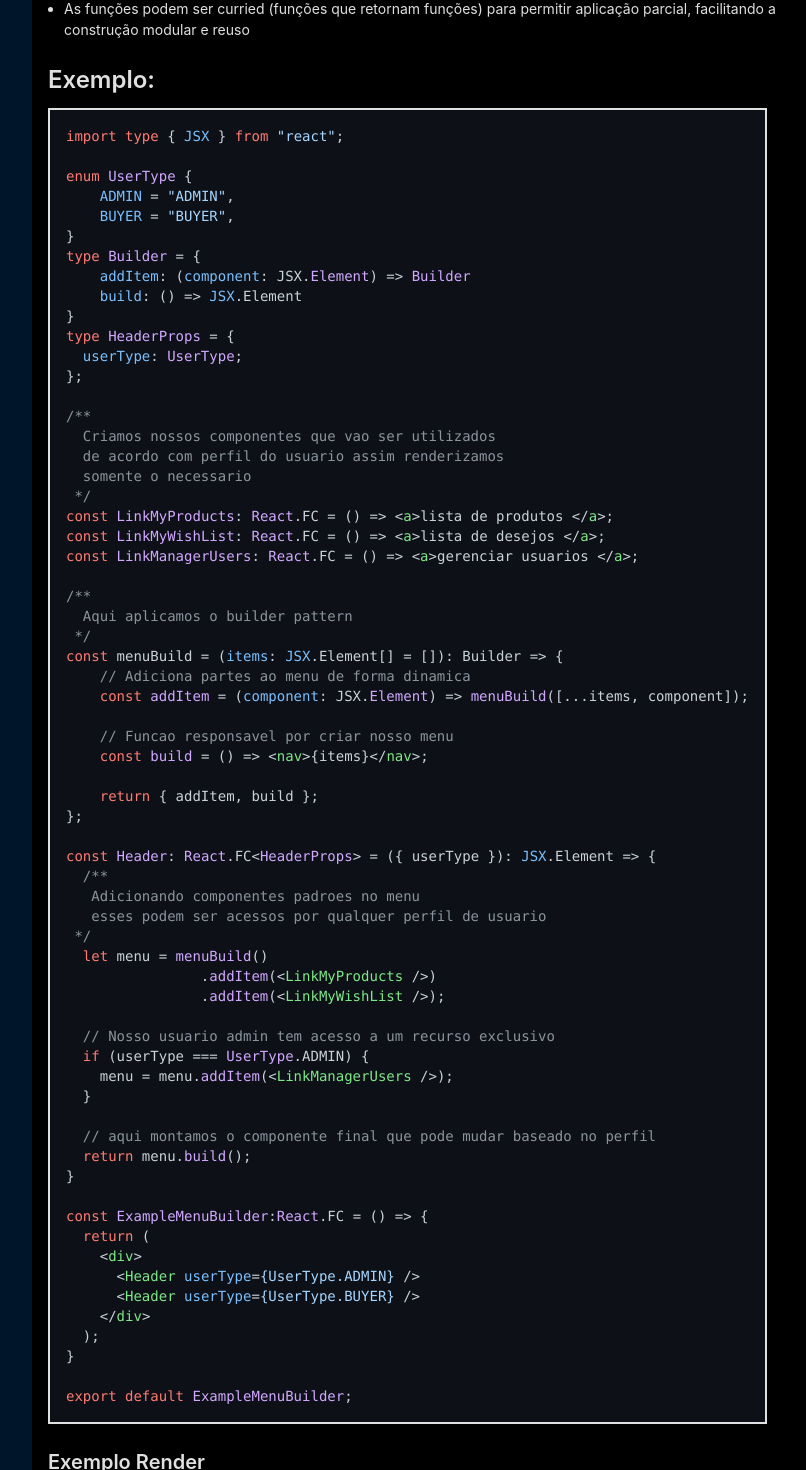
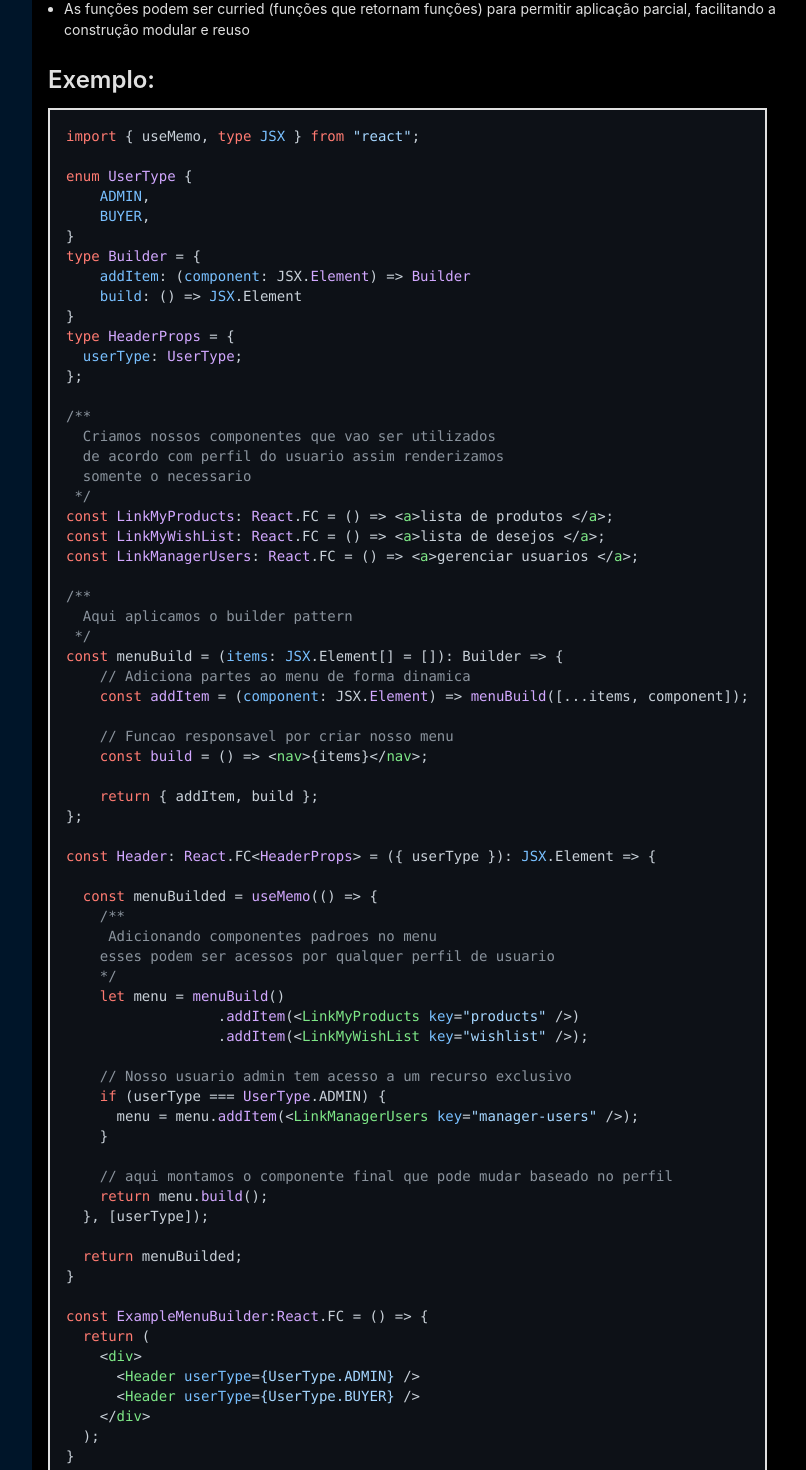
Before and after one commit to silveiracamilo/refactoring-react, a React (Vite) app: page /design-patterns/creational/builder in a window 1280 px wide. Shown: the part 440-1910 px from the top of the page, without its empty margins (168-974 px from the left). Built offline with nearby package versions, Linux system fonts and the light colour scheme.

Commit message:
refactor: examples apply best pratices

```diff
--- a/src/features/designPatterns/features/creational/features/abstractFactory/sample/ExampleProfileAbstractFactory.tsx
+++ b/src/features/designPatterns/features/creational/features/abstractFactory/sample/ExampleProfileAbstractFactory.tsx
@@ -1,3 +1,6 @@
+import { Button } from "antd";
+import { useMemo } from "react";
+
 /*
   Caracteristicas compartilhas entre nossos componentes
   criamos as type abaixo para garantir que
@@ -69,12 +72,15 @@ const SellerProfileFactory = (navigate: NavigateType) =>
   componente que compartilhe o comportamento
   definido nas types
 */
-const ProfileUser = (props: ProfileProps) => {
-  const { factory } = props;
-  const { style, type, goToProfile } = factory.createProfile();
+const ProfileUser: React.FC<ProfileProps> = ({ factory }) => {
+  const { style, type, goToProfile } = useMemo(
+    () => factory.createProfile(),
+    [factory]
+  );
+
   return (
     <div className={style}>
-      <button onClick={() => goToProfile()}>{type}</button>
+      <Button onClick={() => goToProfile()}>{type}</Button>
     </div>
   );
 }
--- a/src/features/designPatterns/features/creational/features/abstractFactory/sample/exampleProfileAbstractFactoryCode.ts
+++ b/src/features/designPatterns/features/creational/features/abstractFactory/sample/exampleProfileAbstractFactoryCode.ts
@@ -1,5 +1,8 @@
 export const exampleProfileAbstractFactoryCode =
-`/*
+`import { Button } from "antd";
+import { useMemo } from "react";
+
+/*
   Caracteristicas compartilhas entre nossos componentes
   criamos as type abaixo para garantir que
   nao vamos criar um componente invalido
@@ -70,12 +73,15 @@ const SellerProfileFactory = (navigate: NavigateType) =>
   componente que compartilhe o comportamento
   definido nas types
 */
-const ProfileUser = (props: ProfileProps) => {
-  const { factory } = props;
-  const { style, type, goToProfile } = factory.createProfile();
+const ProfileUser: React.FC<ProfileProps> = ({ factory }) => {
+  const { style, type, goToProfile } = useMemo(
+    () => factory.createProfile(),
+    [factory]
+  );
+
   return (
     <div className={style}>
-      <button onClick={() => goToProfile()}>{type}</button>
+      <Button onClick={() => goToProfile()}>{type}</Button>
     </div>
   );
 }
--- a/src/features/designPatterns/features/creational/features/builder/sample/ExampleCharacterBuilder.tsx
+++ b/src/features/designPatterns/features/creational/features/builder/sample/ExampleCharacterBuilder.tsx
@@ -1,3 +1,5 @@
+import { useMemo } from "react"
+
 type Character = {
   name: string
   race: string
@@ -47,7 +49,8 @@ const characterBuilder = (character: Character = createCharacter()): Builder =>
 }
 
 const ExampleCharacter: React.FC = () => {
-  const character = characterBuilder()
+  const character = useMemo(() => {
+      return characterBuilder()
             .setName('Camilo')
             .setClass('Gold')
             .setRace('Speeding')
@@ -55,6 +58,7 @@ const ExampleCharacter: React.FC = () => {
             .addSkill('agility')
             .addSkill('resilience')
             .build();
+  }, []);
   const { name, race, class: charClass, skills } = character;
 
   return (
--- a/src/features/designPatterns/features/creational/features/builder/sample/ExampleMenuBuilder.tsx
+++ b/src/features/designPatterns/features/creational/features/builder/sample/ExampleMenuBuilder.tsx
@@ -1,8 +1,8 @@
-import type { JSX } from "react";
+import { useMemo, type JSX } from "react";
 
 enum UserType {
-    ADMIN = "ADMIN",
-    BUYER = "BUYER",
+    ADMIN,
+    BUYER,
 }
 type Builder = {
     addItem: (component: JSX.Element) => Builder
@@ -35,21 +35,26 @@ const menuBuild = (items: JSX.Element[] = []): Builder => {
 };
 
 const Header: React.FC<HeaderProps> = ({ userType }): JSX.Element => {
+
+  const menuBuilded = useMemo(() => {
     /**
      Adicionando componentes padroes no menu
     esses podem ser acessos por qualquer perfil de usuario
     */
     let menu = menuBuild()
-                .addItem(<LinkMyProducts />)
-                .addItem(<LinkMyWishList />);
+                  .addItem(<LinkMyProducts key="products" />)
+                  .addItem(<LinkMyWishList key="wishlist" />);
 
     // Nosso usuario admin tem acesso a um recurso exclusivo
     if (userType === UserType.ADMIN) {
-    menu = menu.addItem(<LinkManagerUsers />);
+      menu = menu.addItem(<LinkManagerUsers key="manager-users" />);
     }
 
     // aqui montamos o componente final que pode mudar baseado no perfil
     return menu.build();
+  }, [userType]);
+
+  return menuBuilded;
 }
 
 const ExampleMenuBuilder:React.FC = () => {
--- a/src/features/designPatterns/features/creational/features/builder/sample/exampleCharacterBuilderCode.ts
+++ b/src/features/designPatterns/features/creational/features/builder/sample/exampleCharacterBuilderCode.ts
@@ -1,5 +1,7 @@
 export const exampleCharacterBuilderCode =
-`type Character = {
+`import { useMemo } from "react"
+
+type Character = {
   name: string
   race: string
   class: string
@@ -48,7 +50,8 @@ const characterBuilder = (character: Character = createCharacter()): Builder =>
 }
 
 const ExampleCharacter: React.FC = () => {
-  const character = characterBuilder()
+  const character = useMemo(() => {
+      return characterBuilder()
             .setName('Camilo')
             .setClass('Gold')
             .setRace('Speeding')
@@ -56,6 +59,7 @@ const ExampleCharacter: React.FC = () => {
             .addSkill('agility')
             .addSkill('resilience')
             .build();
+  }, []);
   const { name, race, class: charClass, skills } = character;
 
   return (
--- a/src/features/designPatterns/features/creational/features/builder/sample/exampleMenuBuilderCode.ts
+++ b/src/features/designPatterns/features/creational/features/builder/sample/exampleMenuBuilderCode.ts
@@ -1,9 +1,9 @@
 export const exampleMenuBuilderCode =
-`import type { JSX } from "react";
+`import { useMemo, type JSX } from "react";
 
 enum UserType {
-    ADMIN = "ADMIN",
-    BUYER = "BUYER",
+    ADMIN,
+    BUYER,
 }
 type Builder = {
     addItem: (component: JSX.Element) => Builder
@@ -36,21 +36,26 @@ const menuBuild = (items: JSX.Element[] = []): Builder => {
 };
 
 const Header: React.FC<HeaderProps> = ({ userType }): JSX.Element => {
+
+  const menuBuilded = useMemo(() => {
     /**
      Adicionando componentes padroes no menu
     esses podem ser acessos por qualquer perfil de usuario
     */
     let menu = menuBuild()
-                .addItem(<LinkMyProducts />)
-                .addItem(<LinkMyWishList />);
+                  .addItem(<LinkMyProducts key="products" />)
+                  .addItem(<LinkMyWishList key="wishlist" />);
 
     // Nosso usuario admin tem acesso a um recurso exclusivo
     if (userType === UserType.ADMIN) {
-    menu = menu.addItem(<LinkManagerUsers />);
+      menu = menu.addItem(<LinkManagerUsers key="manager-users" />);
     }
 
     // aqui montamos o componente final que pode mudar baseado no perfil
     return menu.build();
+  }, [userType]);
+
+  return menuBuilded;
 }
 
 const ExampleMenuBuilder:React.FC = () => {
--- a/src/features/designPatterns/features/creational/features/factoryMethod/sample/ExampleProfileFactory.tsx
+++ b/src/features/designPatterns/features/creational/features/factoryMethod/sample/ExampleProfileFactory.tsx
@@ -1,9 +1,9 @@
 import { useMemo } from "react";
 
 export enum Profiles {
-    ADMIN = 'ADMIN',
-    BUYER = 'BUYER',
-    SELLER = 'SELLER',
+    ADMIN,
+    BUYER,
+    SELLER,
 }
 
 type IExampleProfileFactory = {
--- a/src/features/designPatterns/features/creational/features/factoryMethod/sample/exampleProfileFactoryCode.ts
+++ b/src/features/designPatterns/features/creational/features/factoryMethod/sample/exampleProfileFactoryCode.ts
@@ -2,9 +2,9 @@ export const exampleProfileFactoryCode =
 `import { useMemo } from "react";
 
 export enum Profiles {
-    ADMIN = 'ADMIN',
-    BUYER = 'BUYER',
-    SELLER = 'SELLER',
+    ADMIN,
+    BUYER,
+    SELLER,
 }
 
 type IExampleProfileFactory = {
--- a/src/features/designPatterns/features/creational/features/singleton/sample/ExampleSingletonClosure.tsx
+++ b/src/features/designPatterns/features/creational/features/singleton/sample/ExampleSingletonClosure.tsx
@@ -1,4 +1,5 @@
 import { useQuery } from "@tanstack/react-query";
+import { useCallback } from "react";
 
 type Joke = {
     icon_url: string;
@@ -71,12 +72,12 @@ const ChunkJoke: React.FC = () => {
 }
 
 const ExampleSingletonClosure: React.FC = () => {
-    const alertCountJokes = () => {
+    const alertCountJokes = useCallback(() => {
         alert("Counts: " + apiChunkNorris.getCountJokesCall() +
                ", " + apiChunkNorris.getInstance());
-    }
+    }, []);
 
-    const callGetJokesRandom = () => apiChunkNorris.getJokesRandom();
+    const callGetJokesRandom = useCallback(() => apiChunkNorris.getJokesRandom(), []);
 
     return (
         <div className="p-2">
--- a/src/features/designPatterns/features/creational/features/singleton/sample/exampleSingletonClosureCode.ts
+++ b/src/features/designPatterns/features/creational/features/singleton/sample/exampleSingletonClosureCode.ts
@@ -1,5 +1,6 @@
 export const exampleSingletonClosureCode =
 `import { useQuery } from "@tanstack/react-query";
+import { useCallback } from "react";
 
 type Joke = {
     icon_url: string;
@@ -72,12 +73,12 @@ const ChunkJoke: React.FC = () => {
 }
 
 const ExampleSingletonClosure: React.FC = () => {
-    const alertCountJokes = () => {
+    const alertCountJokes = useCallback(() => {
         alert("Counts: " + apiChunkNorris.getCountJokesCall() +
                ", " + apiChunkNorris.getInstance());
-    }
+    }, []);
 
-    const callGetJokesRandom = () => apiChunkNorris.getJokesRandom();
+    const callGetJokesRandom = useCallback(() => apiChunkNorris.getJokesRandom(), []);
 
     return (
         <div className="p-2">
--- a/src/features/designPatterns/features/structural/features/facade/sample/ExampleReportFacade.tsx
+++ b/src/features/designPatterns/features/structural/features/facade/sample/ExampleReportFacade.tsx
@@ -51,7 +51,7 @@ const ExampleReportFacade = () => {
     const { data: users, isLoading } = useGetUsers();
 
     const doExportUsers = useCallback(() => {
-        //verificando se users é válido chamando Facade para gerar relatório
+        //verificando se users é válido e chamando Facade para gerar relatório
         users && UserReportFacade.generatePdf(users);
     }, [users]);
 
--- a/src/features/designPatterns/features/structural/features/facade/sample/exampleReportFacadeCode.ts
+++ b/src/features/designPatterns/features/structural/features/facade/sample/exampleReportFacadeCode.ts
@@ -52,7 +52,7 @@ const ExampleReportFacade = () => {
     const { data: users, isLoading } = useGetUsers();
 
     const doExportUsers = useCallback(() => {
-        //verificando se users é válido chamando Facade para gerar relatório
+        //verificando se users é válido e chamando Facade para gerar relatório
         users && UserReportFacade.generatePdf(users);
     }, [users]);
 
```
Lines whose indentation alone changed are shown as unchanged.
